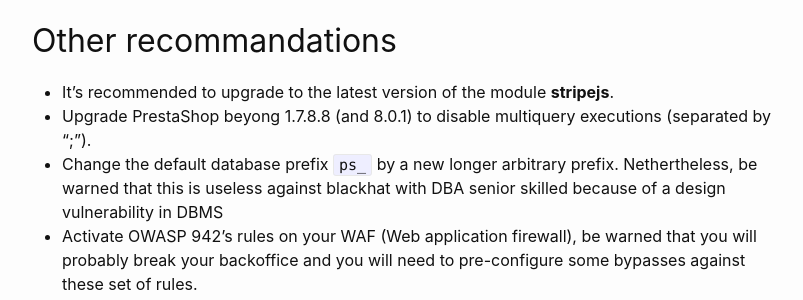
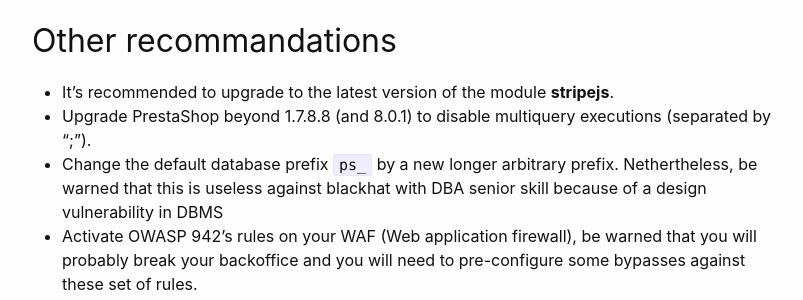
Before and after one commit to friends-of-presta/security-advisories, a Jekyll site: the page built from _posts/2023-03-01-stripejs.md, in a window 1280 px wide and 900 px high, scrolled down 2738 px. Shown: the part 154-454 px from the top of the window, without its empty margins (238-1041 px from the left). Built offline with Jekyll 4.4.1, drawn with Linux system fonts in a browser that asks for light colours.

Commit message:
Update 2023-03-01-stripejs.md

```diff
--- a/_posts/2023-03-01-stripejs.md
+++ b/_posts/2023-03-01-stripejs.md
@@ -119,8 +119,8 @@ curl -v -X POST -d 'fc=module&module=stripejs&controller=validation&source_type=
 ## Other recommandations
 
 * It’s recommended to upgrade to the latest version of the module **stripejs**.
-* Upgrade PrestaShop beyong 1.7.8.8 (and 8.0.1) to disable multiquery executions (separated by ";").
-* Change the default database prefix `ps_` by a new longer arbitrary prefix. Nethertheless, be warned that this is useless against blackhat with DBA senior skilled because of a design vulnerability in DBMS
+* Upgrade PrestaShop beyond 1.7.8.8 (and 8.0.1) to disable multiquery executions (separated by ";").
+* Change the default database prefix `ps_` by a new longer arbitrary prefix. Nethertheless, be warned that this is useless against blackhat with DBA senior skill because of a design vulnerability in DBMS
 * Activate OWASP 942's rules on your WAF (Web application firewall), be warned that you will probably break your backoffice and you will need to pre-configure some bypasses against these set of rules.
 
 ## Timeline
```
